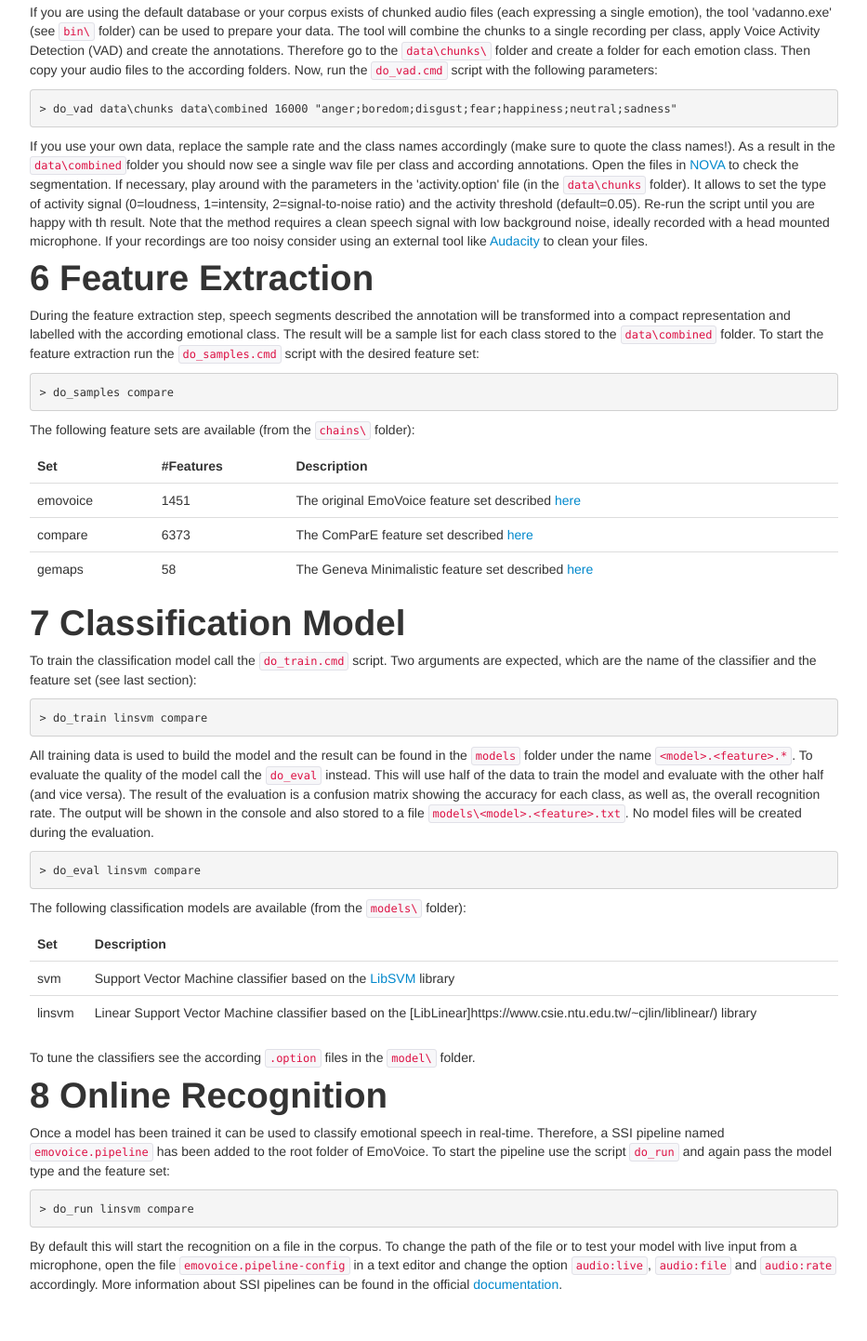
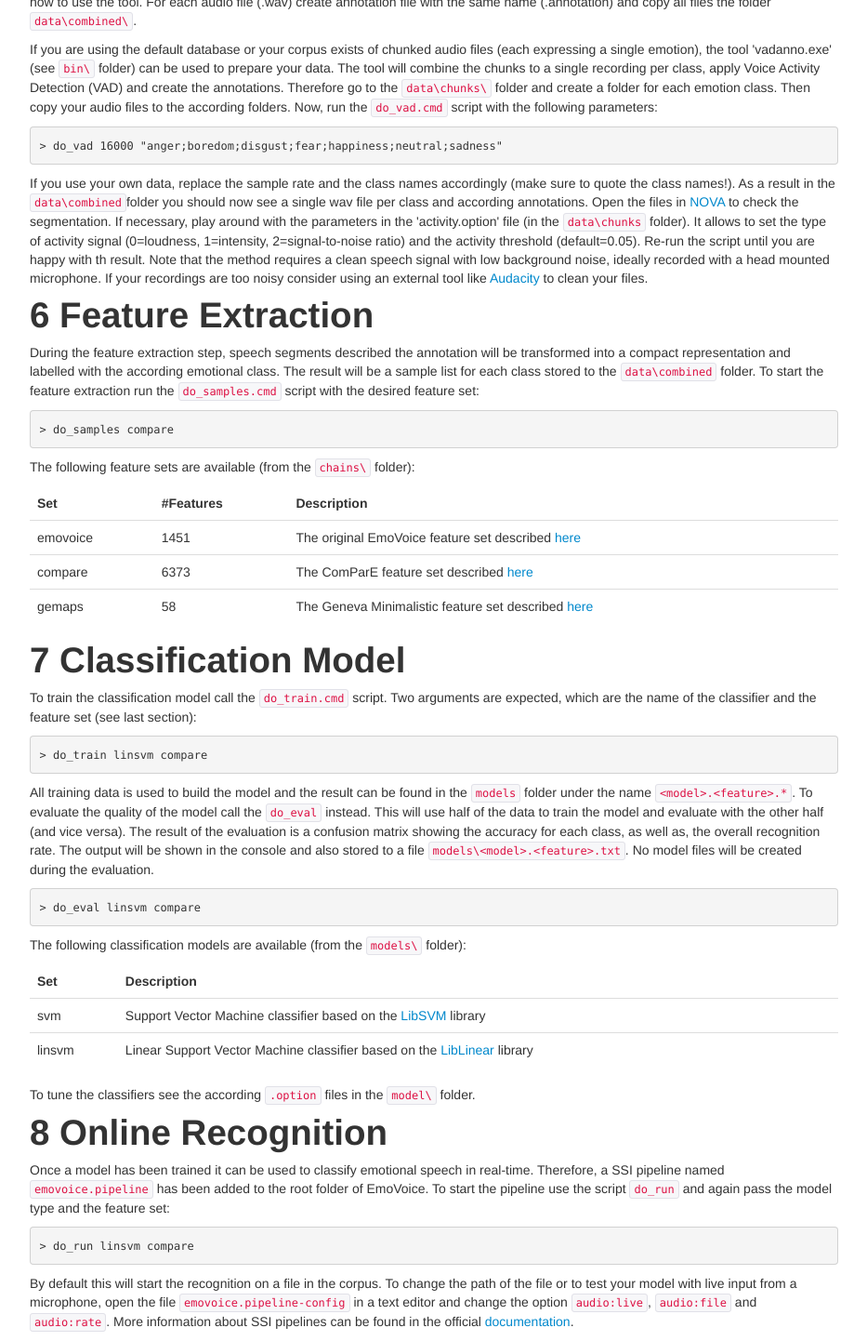
Before and after one commit to hcmlab/emovoice, a plain HTML site: page docs/index.html in a window 1280 px wide. Shown: the part 2058-3500 px from the top of the page at 93% size, without its empty margins (323-1256 px from the left). Before the commit the page ends 3459 px from the top, so only its background shows below. Drawn offline with Linux system fonts and the light colour scheme; some packages are replaced by stand-ins of ours; files that its build step writes are made by us from their sources; a script that the page names is missing.

```diff
--- a/docs/index.html
+++ b/docs/index.html
@@ -142,14 +142,14 @@
 </div>
 <h1 id="before-you-start"><span class="header-section-number">3</span> Before you start</h1>
 <p>EmoVoice is primarily developed and tested on Windows systems. To use it on Unix-based platforms you will have to download and compile <a href="http://openssi.net">SSI</a> the code yourself. The following guide assumes you are using Windows. Also, EmoVoice does not come with a large audio corpus. For testing a script is provided to download data and train a classifier for seven basic emotions). However, we recommend to use your own recordings (if you opt to train a user-dependent model) or enlarge the amount of data. The quality of a classifier depends highly on the quality <em>AND</em> quantity of the data available for training. The more hours of speech and the more speakers (in case you opt for a speaker-independent system) the better!</p>
-<p>To start, check out the EmoVoice <a href="https://github.com/hcmlab/emovoice">repository</a> from Github and initially run the <code>do_bin.cmd</code> script. The core tools will be downloaded to the <code>bin\</code> folder. Whenever you wish to update EmoVoice to the latest version, re-run the script. Note that all other dependencies will be automatically resolved on-demand, so please make sure to have a stable internet connection while running EmoVoice.</p>
+<p>Before you start, make sure <a href="https://www.python.org/downloads/">Python 3.x</a> is installed and has been added to the <code>%PATH%</code> variable (you can choose this during the installation). Note that the scripts will not work with older versions of Python. Also make sure <a href="https://www.microsoft.com/en-us/download/details.aspx?id=52685">Visual Studio 2015 Redistributable</a> is installed on your system. Now, check out the EmoVoice <a href="https://github.com/hcmlab/emovoice">repository</a> from Github and run the <code>do_bin.cmd</code> script. This will download the core tools to the <code>bin\</code> folder. Whenever you wish to update EmoVoice to the latest version, re-run the script. Note that all other dependencies will be automatically resolved on-demand, so please make sure to have a stable internet connection while running EmoVoice.</p>
 <p>If you want to test EmoVoice or do not have an own corpus at hand, you may want to run the <code>do_data.cmd</code> script next. This will download the audio samples from the <a href="http://emodb.bilderbar.info/index-1024.html">Berlin Database of Emotional Speech</a>. The data was recorded as a part of the DFG funded research project SE462/3-1 in 1997 and 1999 and contains a database of emotional utterances spoken by actors. For more information check the references <a href="http://emodb.bilderbar.info/index-1024.html">here</a>. After running the script you will find folders for six basic emotions and neutral in the <code>data\\chunks</code> folder including 533 wav files (see next <a href="#audio-signal">section</a>).</p>
 <h1 id="audio-signal"><span class="header-section-number">4</span> Audio Signal</h1>
 <p>The input to EmoVoice are raw audio signals in the popular Waveform Audio File Format (commonly known as WAV due to its filename extension). Since the training of a classification model requires several hours of speech, it may be distributed across multiple files. The sample rate of the files should be at least 8 kHz and must not vary between files. Only mono audio (i.e. one channel) is supported.</p>
 <h1 id="data-preparation"><span class="header-section-number">5</span> Data Preparation</h1>
 <p>EmoVoice expects for each audio file another file that assigns to each speech segments a discrete class label, e.g. anger, happiness, sadness, etc. The format of the (discrete) annotation files are described <a href="https://rawgit.com/hcmlab/nova/master/docs/index.html#file-format">here</a>. If you have continuous audio recordings with varying emotional content, we recommend using our free open-source tool NOVA ((NOn)Verbal Annotator) to create the necessary annotation files. NOVA provides a graphical interface for annotating and can be downloaded from <a href="https://github.com/hcmlab/nova">here</a>. Please consult the <a href="https://rawgit.com/hcmlab/nova/master/docs/index.html">documentation</a> of NOVA to learn how to use the tool. For each audio file (.wav) create annotation file with the same name (.annotation) and copy all files the folder <code>data\combined\</code>.</p>
 <p>If you are using the default database or your corpus exists of chunked audio files (each expressing a single emotion), the tool 'vadanno.exe' (see <code>bin\</code> folder) can be used to prepare your data. The tool will combine the chunks to a single recording per class, apply Voice Activity Detection (VAD) and create the annotations. Therefore go to the <code>data\chunks\</code> folder and create a folder for each emotion class. Then copy your audio files to the according folders. Now, run the <code>do_vad.cmd</code> script with the following parameters:</p>
-<pre><code>&gt; do_vad data\chunks data\combined 16000 &quot;anger;boredom;disgust;fear;happiness;neutral;sadness&quot;</code></pre>
+<pre><code>&gt; do_vad 16000 &quot;anger;boredom;disgust;fear;happiness;neutral;sadness&quot;</code></pre>
 <p>If you use your own data, replace the sample rate and the class names accordingly (make sure to quote the class names!). As a result in the <code>data\combined</code>folder you should now see a single wav file per class and according annotations. Open the files in <a href="https://github.com/hcmlab/nova">NOVA</a> to check the segmentation. If necessary, play around with the parameters in the 'activity.option' file (in the <code>data\chunks</code> folder). It allows to set the type of activity signal (0=loudness, 1=intensity, 2=signal-to-noise ratio) and the activity threshold (default=0.05). Re-run the script until you are happy with th result. Note that the method requires a clean speech signal with low background noise, ideally recorded with a head mounted microphone. If your recordings are too noisy consider using an external tool like <a href="http://www.audacityteam.org/">Audacity</a> to clean your files.</p>
 <h1 id="feature-extraction"><span class="header-section-number">6</span> Feature Extraction</h1>
 <p>During the feature extraction step, speech segments described the annotation will be transformed into a compact representation and labelled with the according emotional class. The result will be a sample list for each class stored to the <code>data\combined</code> folder. To start the feature extraction run the <code>do_samples.cmd</code> script with the desired feature set:</p>
@@ -201,7 +201,7 @@
 </tr>
 <tr class="even">
 <td align="left">linsvm</td>
-<td align="left">Linear Support Vector Machine classifier based on the [LibLinear]https://www.csie.ntu.edu.tw/~cjlin/liblinear/) library</td>
+<td align="left">Linear Support Vector Machine classifier based on the <a href="https://www.csie.ntu.edu.tw/~cjlin/liblinear/">LibLinear</a> library</td>
 </tr>
 </tbody>
 </table>
@@ -209,7 +209,7 @@
 <h1 id="online-recognition"><span class="header-section-number">8</span> Online Recognition</h1>
 <p>Once a model has been trained it can be used to classify emotional speech in real-time. Therefore, a SSI pipeline named <code>emovoice.pipeline</code> has been added to the root folder of EmoVoice. To start the pipeline use the script <code>do_run</code> and again pass the model type and the feature set:</p>
 <pre><code>&gt; do_run linsvm compare</code></pre>
-<p>By default this will start the recognition on a file in the corpus. To change the path of the file or to test your model with live input from a microphone, open the file <code>emovoice.pipeline-config</code> in a text editor and change the option <code>audio:live</code>, <code>audio:file</code> and <code>audio:rate</code> accordingly. More information about SSI pipelines can be found in the official <a href="https://rawgit.com/hcmlab/ssi/master/docs/index.html#xml">documentation</a>.</p>
+<p>By default this will start the recognition on a file in the corpus. To change the path of the file or to test your model with live input from a microphone, open the file <code>emovoice.pipeline-config</code> in a text editor and change the option <code>audio:live</code>, <code>audio:file</code> and <code>audio:rate</code>. More information about SSI pipelines can be found in the official <a href="https://rawgit.com/hcmlab/ssi/master/docs/index.html#xml">documentation</a>.</p>
             </div>
     </div>
   </div>
```
Also changed, not shown: 5 other files.
